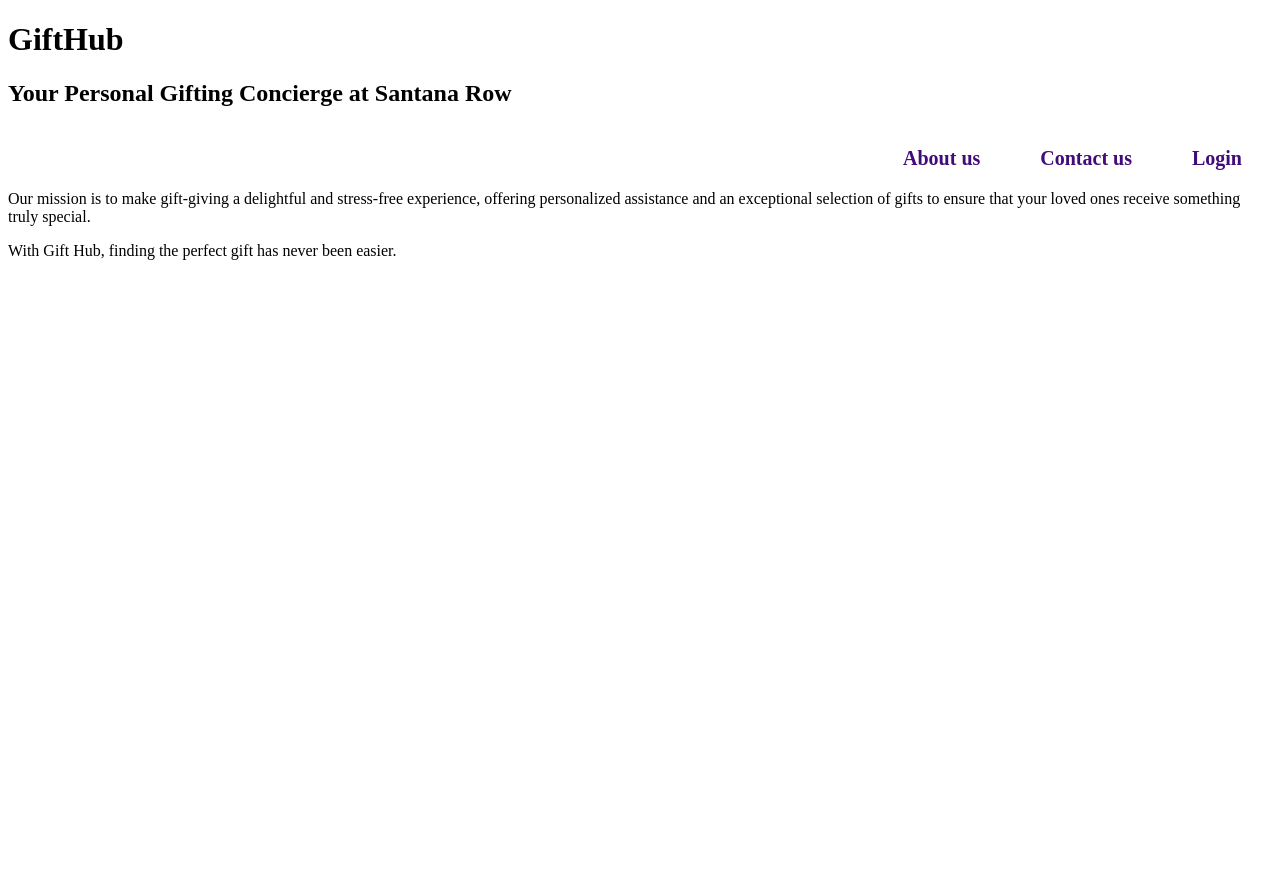
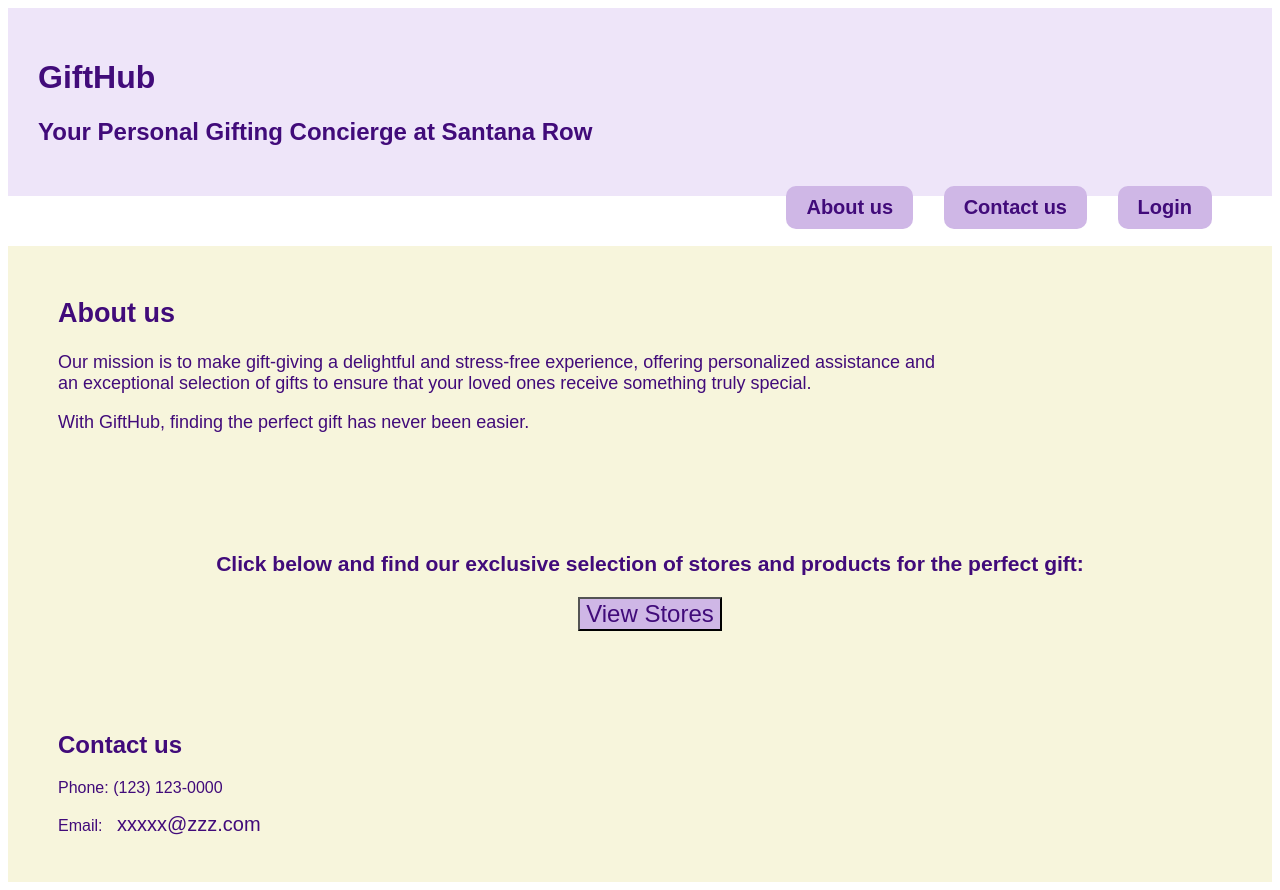
Before and after one commit to Neetk962/GiftHub, a plain HTML site: page index.html in a window 1280 px wide. Before the commit the page ends 800 px from the top, so only its background shows below. Drawn offline with Linux system fonts and the light colour scheme.

Commit message:
updated html and css

```diff
--- a/assets/css/style.css
+++ b/assets/css/style.css
@@ -1,13 +1,70 @@
-nav {
-    display: flex;
-    justify-content: flex-end;
-    font-weight: 600;
+header {
+    font-family: sans-serif;
+    padding: 30px;
+    color: rgb(65, 11, 122);
 }
 
-nav a {
-    padding: 20px 30px;
+header ul {
+    list-style-type: none;
+    float: right;
+    margin-right: 30px;
+    font-size: 20px;
+    font-family: sans-serif;
+}
+
+header ul li {
+    display: inline-block;
+    margin-left: 25px;
+    background-color: rgb(207, 183, 230);
+    border-radius: 10px;
+    padding: 10px;
+}
+
+a {
+    padding: 10px 10px;
     font-size: 20px;
     color: rgb(65, 11, 122);
     text-align: center;
     text-decoration: none;
 }
+
+.float-right {
+    float: right;
+    margin-left: 25px;
+}
+
+.content {
+    margin-top: 50px;
+    margin-left: 20px;
+    font-family: sans-serif;
+}
+
+.aboutus {
+    padding: 30px;
+    color: rgb(65, 11, 122);
+    font-size: large;
+}
+.contactus {
+    padding: 30px;
+    color: rgb(65, 11, 122);
+}
+
+.stores {
+    text-align: center;
+    color: rgb(65, 11, 122);
+    font-size: large;
+    padding: 50px;
+}
+
+#storesButton {
+    font-size: x-large;
+    background-color: rgb(207, 183, 230);
+    color: rgb(65, 11, 122);
+}
+
+header {
+    background-color: rgb(238, 229, 249);
+}
+section {
+    background-color: rgb(247, 245, 220);
+}
--- a/index.html
+++ b/index.html
@@ -11,19 +11,42 @@
     <header>
         <h1>GiftHub</h1>
         <h2>Your Personal Gifting Concierge at Santana Row</h2>
-        <nav>
-            <a href="#aboutus">About us</a>
-            <a href="#contactus">Contact us</a>
-            <a href="#login">Login</a>
-        </nav>
+            <ul>
+                <li>
+                    <a href="#aboutus"><b>About us</b></a>
+                </li>
+                <li>
+                    <a href="#contactus"><b>Contact us</b></a>
+                </li>
+                <li>
+                    <a href="#login"><b>Login</b></a>
+                </li>
+            </ul>
     </header>
 
     <section>
-        Our mission is to make gift-giving a delightful and stress-free experience, offering personalized assistance and an exceptional selection of gifts to ensure that your loved ones receive something truly special.<p>With Gift Hub, finding the perfect gift has never been easier.</p>
+        <div class="content">
+            <div id="aboutus" class="aboutus">
+                <!-- <img src="./Untitled design.png" class="float-right"> -->
+                <h2>About us</h2>
+                <p>Our mission is to make gift-giving a delightful and stress-free experience, offering personalized assistance and <br> an exceptional selection of gifts to ensure that your loved ones receive something truly special.</p><p>With GiftHub, finding the perfect gift has never been easier.</p>
+            </div>
 
+            <div class="stores">
+            <h3>Click below and find our exclusive selection of stores and products for the perfect gift:</h3>
+            <button id="storesButton" class="button">View Stores</button>
+            </div>
+
+            <div id="contactus" class="contactus">
+                <h2>Contact us</h2>
+                <p>Phone: (123) 123-0000</p>
+                <p>Email:
+                    <a href="mailto:xxxxx@zzz.com">xxxxx@zzz.com</a>
+                </p>
+            </div>
+
+        </div>
     </section>
-
-
 
 <script src="assets/js/script.js"></script>
 </body>
```
Also changed, not shown: Untitled design.png (added).
